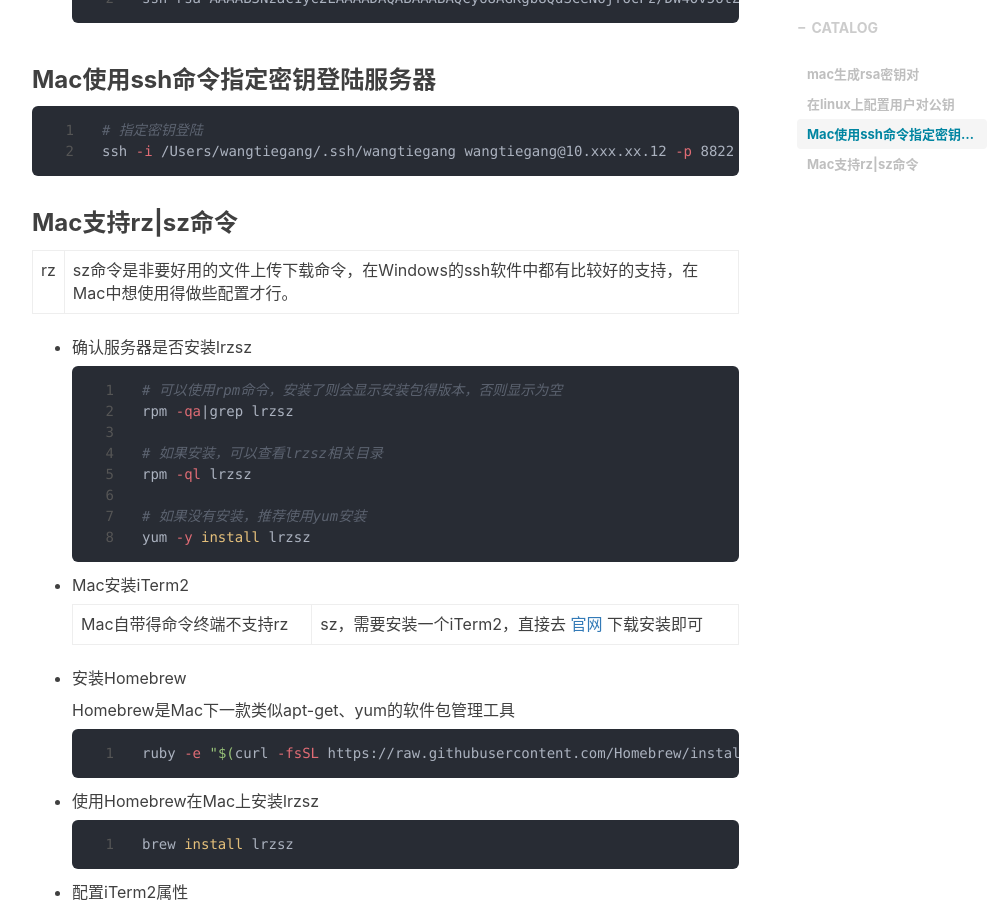
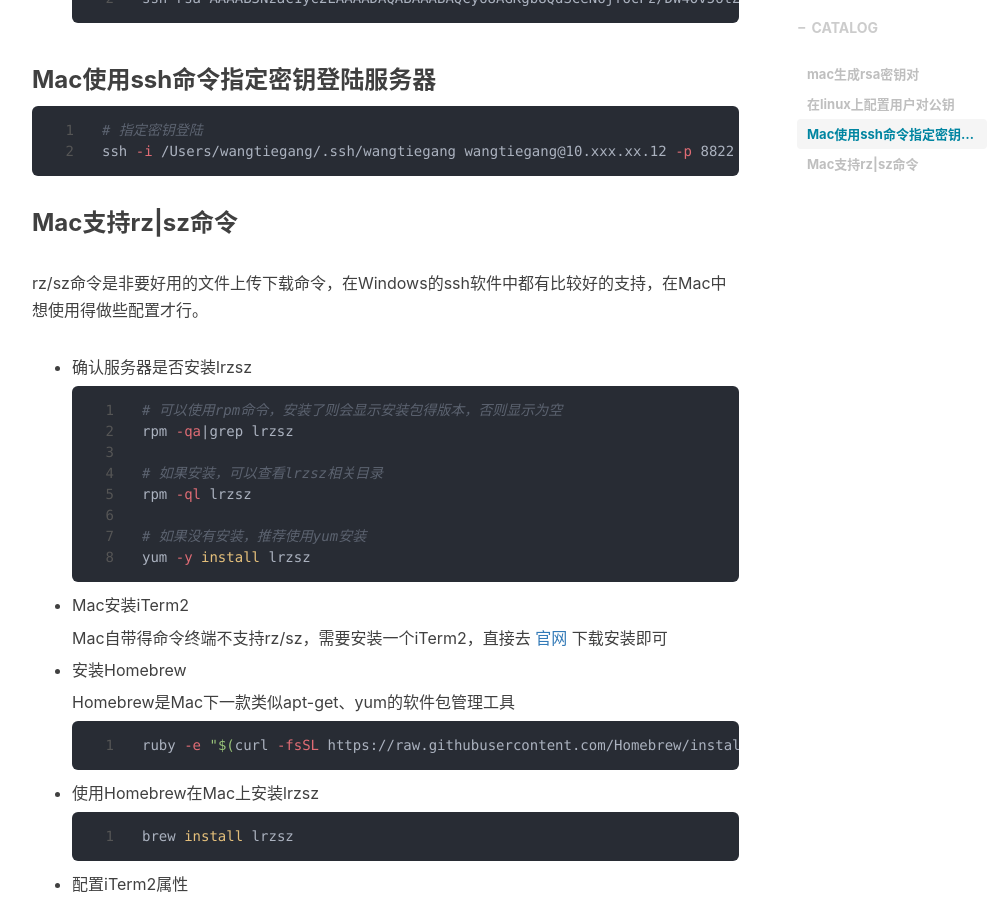
Before and after one commit to wangtiegang/wangtiegang.github.io, a Jekyll site: the page built from _posts/2019/2019-06-23-Mac配置linux密钥登陆及rz|sz命令.md, in a window 1280 px wide and 900 px high, scrolled down 1692 px. Shown: the whole window, without its empty margins (233-1237 px from the left). Built offline with Jekyll 4.4.1, drawn with Linux system fonts in a browser that asks for light colours; nearby versions of some CDN libraries; comment, search, counter and statistics services are not loaded.

```diff
--- a/_posts/2019/2019-06-23-Mac配置linux密钥登陆及rz|sz命令.md
+++ b/_posts/2019/2019-06-23-Mac配置linux密钥登陆及rz|sz命令.md
@@ -73,7 +73,7 @@ ssh -i /Users/wangtiegang/.ssh/wangtiegang wangtiegang@10.xxx.xx.12 -p 8822
 
 ### Mac支持rz|sz命令
 
-rz|sz命令是非要好用的文件上传下载命令，在Windows的ssh软件中都有比较好的支持，在Mac中想使用得做些配置才行。
+rz/sz命令是非要好用的文件上传下载命令，在Windows的ssh软件中都有比较好的支持，在Mac中想使用得做些配置才行。
 
 * 确认服务器是否安装lrzsz
 
@@ -90,7 +90,7 @@ rz|sz命令是非要好用的文件上传下载命令，在Windows的ssh软件
 
 * Mac安装iTerm2
 
-  Mac自带得命令终端不支持rz|sz，需要安装一个iTerm2，直接去 [官网](https://www.iterm2.com/) 下载安装即可
+  Mac自带得命令终端不支持rz/sz，需要安装一个iTerm2，直接去 [官网](https://www.iterm2.com/) 下载安装即可
 
 * 安装Homebrew
 
```
